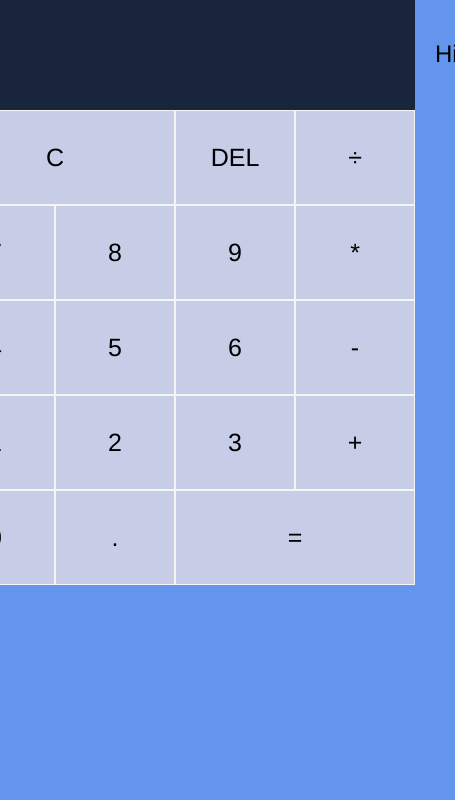
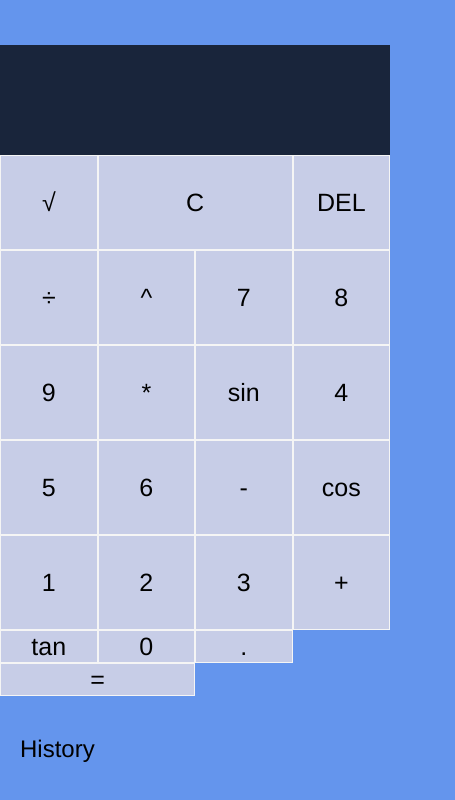
Before and after one commit to vladcranga/react-calculator, a React (Create React App) app: page / in a window 390 px wide. Shown: the top 800 px of the page, 455 px wide, since content can reach past the window. Built offline with nearby package versions, Linux system fonts and the light colour scheme.

Commit message:
add advanced operations

```diff
--- a/src/App.css
+++ b/src/App.css
@@ -22,7 +22,7 @@ body {
 
 .calculator-container {
   display: grid;
-  grid-template-columns: repeat(4, 120px);
+  grid-template-columns: repeat(5, 120px);
   grid-template-rows: minmax(110px, auto) repeat(5, 95px);
 }
 
@@ -56,12 +56,12 @@ body {
 
 .previous {
   color: rgb(255, 255, 255, 0.7);
-  font-size: 16px;
+  font-size: 20px;
 }
 
 .current {
   color: rgb(255, 255, 255);
-  font-size: 22px;
+  font-size: 40px;
 }
 
 .history-container {
@@ -81,6 +81,41 @@ body {
 }
 
 .history-container li {
-  padding: 5px 0;
+  padding: 8px 0;
   border-bottom: 1px solid #ccc;
+  animation: background-color 0.3s ease-in-out;
 }
+
+.history-container li:nth-child(odd) {
+  background-color: rgba(255, 255, 255, 0.1);
+}
+
+.history-container li:hover {
+  background-color: rgba(255, 255, 255, 0.2);
+}
+
+@keyframes buttonPress {
+  0% { transform: scale(1); }
+  50% { transform: scale(0.95); }
+  100% { transform: scale(1); }
+}
+
+.grid-calc button:active {
+  animation: buttonPress 0.1s ease-in-out;
+}
+
+/* responsive design */
+@media (max-width: 768px) {
+  .grid-calc {
+    grid-template-columns: 1fr;
+    grid-template-rows: auto auto;
+  }
+
+  .calculator-container {
+    grid-template-columns: repeat(4, 1fr);
+  }
+
+  .history-container {
+    max-width: 100%;
+  }
+}
--- a/src/Calculator.js
+++ b/src/Calculator.js
@@ -43,6 +43,9 @@ function Calculator() {
           case '÷':
             result = prev / curr;
             break;
+          case '^':
+            result = Math.pow(prev, curr);
+            break;
           default:
             return;
         }
@@ -61,6 +64,28 @@ function Calculator() {
         setOperation(undefined);
         setPrevious('');
       }, [current, previous, operation, history]);
+
+      const squareRoot = useCallback(() => {
+        if (current === '') return;
+        setCurrent(Math.sqrt(parseFloat(current)).toString());
+      }, [current]);
+
+      const toRadians = (degrees) => degrees * (Math.PI / 180);
+
+      const sin = useCallback(() => {
+        if (current === '') return;
+        setCurrent(Math.sin(parseFloat(toRadians(current))).toString());
+      }, [current]);
+
+      const cos = useCallback(() => {
+        if (current === '') return;
+        setCurrent(Math.cos(parseFloat(toRadians(current))).toFixed(3).toString());
+      }, [current]);
+
+      const tan = useCallback(() => {
+        if (current === '') return;
+        setCurrent(Math.tan(parseFloat(toRadians(current))).toFixed(3).toString());
+      }, [current]);
 
       const chooseOperation = useCallback((op) => {
         if (current === '') return;
@@ -91,6 +116,7 @@ function Calculator() {
         '*': () => chooseOperation('*'),
         '/': () => chooseOperation('÷'),
         '%': () => chooseOperation('÷'),
+        '^': () => chooseOperation('^'),
         '=': () => computeValue(),
         'Enter': () => computeValue(),
         'Backspace': () => deleteNumber(),
@@ -121,21 +147,26 @@ function Calculator() {
             <div className='previous'>{previous} {operation}</div>
             <div className='current'>{current}</div>
           </div>
+          <button onClick={squareRoot}>√</button>
           <button className='larger' onClick={clear}>C</button>
           <button onClick={deleteNumber}>DEL</button>
           <button onClick={() => chooseOperation('÷')}>÷</button>
+          <button onClick={() => chooseOperation('^')}>^</button>
           <button onClick={() => addNumber('7')}>7</button>
           <button onClick={() => addNumber('8')}>8</button>
           <button onClick={() => addNumber('9')}>9</button>
           <button onClick={() => chooseOperation('*')}>*</button>
+          <button onClick={sin}>sin</button>
           <button onClick={() => addNumber('4')}>4</button>
           <button onClick={() => addNumber('5')}>5</button>
           <button onClick={() => addNumber('6')}>6</button>
           <button onClick={() => chooseOperation('-')}>-</button>
+          <button onClick={cos}>cos</button>
           <button onClick={() => addNumber('1')}>1</button>
           <button onClick={() => addNumber('2')}>2</button>
           <button onClick={() => addNumber('3')}>3</button>
           <button onClick={() => chooseOperation('+')}>+</button>
+          <button onClick={tan}>tan</button>
           <button onClick={() => addNumber('0')}>0</button>
           <button onClick={() => addNumber('.')}>.</button>
           <button className='larger' onClick={computeValue}>=</button>
```
